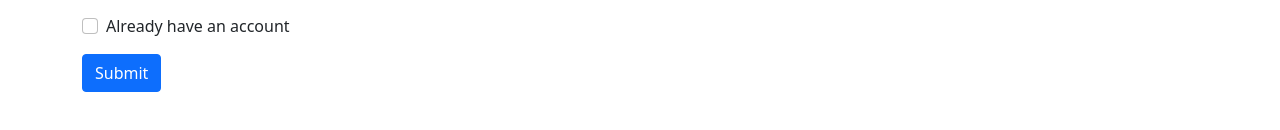
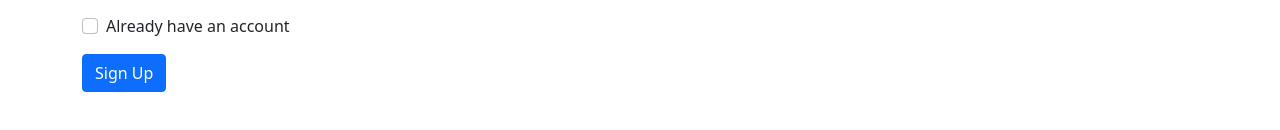
Before and after one commit to azmi0323/firebase-router-delux-hotel-project, a React (Create React App) app: page /signUp in a window 1280 px wide. Shown: the part 356-486 px from the top of the page. Built offline with nearby package versions, Linux system fonts and the light colour scheme.

Commit message:
commit after login

```diff
--- a/src/components/SignUp/SignUp.js
+++ b/src/components/SignUp/SignUp.js
@@ -81,7 +81,7 @@ const SignUp = () => {
         </Form.Group>
 
         <Button variant="primary" type="submit">
-          Submit
+          Sign Up
         </Button>
       </Form>
     </div>
```
